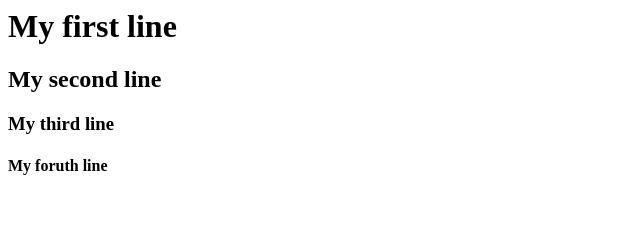
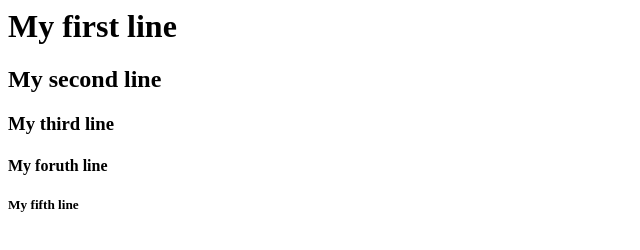
Before and after one commit to rahil033/my-project, a plain HTML site: page index.html in a window 1280 px wide. Shown: the full height of the page, 0-640 px from the left. Drawn offline with Linux system fonts and the light colour scheme.

Commit message:
fifth line added

```diff
--- a/index.html
+++ b/index.html
@@ -2,3 +2,4 @@
 <h2> My second line </h2>
 <h3> My third line </h3>
 <h4> My foruth line </h4>
+<h5> My fifth line </h5>
```
